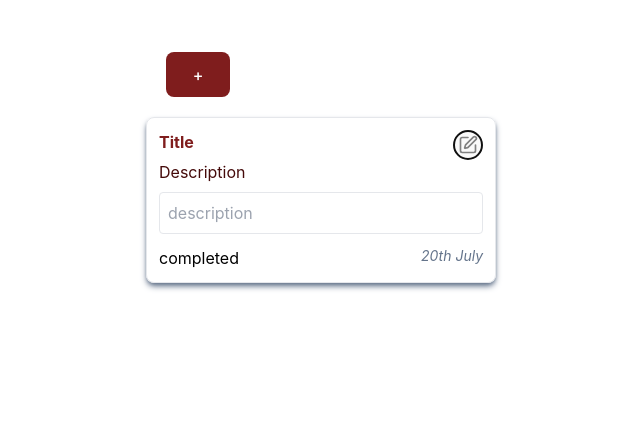
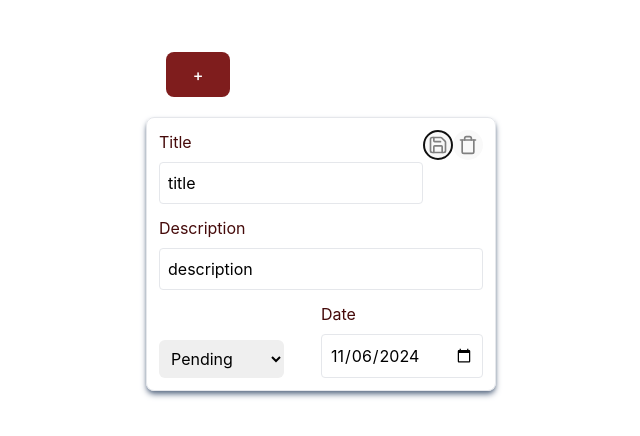
Before and after one commit to littlegod20/Online_Task_Mangement_System_Frontend, a React (Vite) app: page /home in a window 1280 px wide. Both pictures are taken after a click on the button 787 px from the left and 145 px from the top of the page. Shown: the top 436 px of the page, without its empty margins (319-959 px from the left). Built offline with nearby package versions, Linux system fonts and the light colour scheme.

Commit message:
added the fetch api call for tasks

```diff
--- a/src/components/TaskCard.tsx
+++ b/src/components/TaskCard.tsx
@@ -1,38 +1,66 @@
-import { Edit } from "lucide-react";
-import { useState } from "react";
+import { Edit, Save, Trash } from "lucide-react";
+import { SetStateAction, useState } from "react";
 import Input from "./common/Input";
+import Select from "./Select";
+import { TaskProps } from "../pages/common/Home";
 
 interface CardProps {
   title: string;
   description: string;
   status: string;
-  dueDate: string;
+  date: Date;
 }
 
 const TaskCard: React.FC<CardProps> = ({
   title,
   description,
   status,
-  dueDate,
+  date,
 }) => {
   const [isEditing, setIsEditting] = useState(false);
   return (
     <section className="flex flex-col min-w-80 w-[350px] max-w-96 border p-3 justify-center items-center space-y-3 rounded-lg shadow-md shadow-slate-500">
-      <div className="flex flex-col w-full">
-        <div className="flex flex-row justify-between">
-          <header className="font-bold capitalize text-red-900">{title}</header>
+      <div className="flex flex-col w-full space-y-3">
+        <div className="flex flex-row justify-between items-start">
+          {isEditing ? (
+            <Input
+              placeholder={title}
+              type="text"
+              name={title}
+              value={title}
+              onChange={() => console.log("ho")}
+            />
+          ) : (
+            <header className="font-bold capitalize text-red-900">
+              {title}
+            </header>
+          )}
+          <div className="flex">
             <button
               className="p-1 hover:bg-gray-300 rounded-full transition-colors"
               onClick={() => setIsEditting(!isEditing)}
             >
+              {isEditing ? (
+                <Save
+                  size={20}
+                  color="gray"
+                  onClick={() => console.log("saved!")}
+                />
+              ) : (
                 <Edit size={20} color="gray" />
+              )}
             </button>
+            <button className="p-1 hover:bg-gray-300 rounded-full transition-colors">
+              <Trash size={20} color="gray" />
+            </button>
+          </div>
         </div>
         {isEditing ? (
           <Input
             placeholder={description}
             type="text"
             name="description"
+            value={description}
             onChange={() => console.log("ho")}
           />
         ) : (
@@ -42,16 +70,41 @@ const TaskCard: React.FC<CardProps> = ({
         )}
       </div>
       <div className="flex justify-between w-full">
-        <p>{status}</p>
-        <p className="text-sm text-slate-500 italic">{dueDate}</p>
+        {isEditing ? (
+          <>
+            <div className="flex items-end w-1/2">
+              <Select
+                setTaskFormData={function (
+                  value: SetStateAction<TaskProps>
+                ): void {
+                  console.log(value);
+                  throw new Error("Function not implemented.");
+                }}
+              />
+            </div>
+            <div className="w-1/2">
+              <Input
+                placeholder={date.toISOString().slice(0, 10)}
+                type="date"
+                name="date"
+                value={date}
+                onChange={() => console.log("ho")}
+              />
+            </div>
+          </>
+        ) : (
+          <>
+            <p className="text-xs py-1 px-2 font-bold bg-slate-400 rounded-full opacity-80">
+              {status}
+            </p>
+            <p className="text-sm text-slate-500 italic">
+              {date.toISOString().slice(0, 10)}
+            </p>
+          </>
+        )}
       </div>
     </section>
   );
 };
 
 export default TaskCard;
-
-// title: string (task title)
-// description: string
-// status: enum ("pending", "in-progress", "completed")
-// dueDate: timestamp
--- a/src/components/common/Modal.tsx
+++ b/src/components/common/Modal.tsx
@@ -10,7 +10,7 @@ interface ModalProps {
 const Modal: React.FC<ModalProps> = ({ isOpen, onClose, title, children }) => {
   if (!isOpen) return null;
   return (
-    <div className="fixed inset-0 flex items-center justify-center bg-transparent">
+    <div className="fixed inset-0 flex items-center justify-center bg-transparent z-50">
 
       <div className="fixed inset-0 transition-opacity flex justify-center w-full items-center ">
         {/* main card */}
--- a/src/pages/common/Home.tsx
+++ b/src/pages/common/Home.tsx
@@ -22,7 +22,7 @@ const Home = () => {
   const [taskFormData, setTaskFormData] = useState<TaskProps>(taskData);
   const [isClicked, setIsClicked] = useState(false);
   const dispatch = useDispatch<AppDispatch>();
-  const { taskState, error } = useSelector((state: RootState) => state.task);
+  const { status, error } = useSelector((state: RootState) => state.task);
 
   const handleSubmit = async (e: React.FormEvent<HTMLFormElement>) => {
     e.preventDefault();
@@ -43,7 +43,7 @@ const Home = () => {
 
   useEffect(() => {
     console.log("error:", error);
-    console.log("status:", taskState);
+    console.log("status:", status);
   });
 
   return (
@@ -58,7 +58,7 @@ const Home = () => {
           title="Add Task"
         >
           <section>
-            <form className="space-y-3" onSubmit={handleSubmit}>
+            <form className="space-y-3 bg-white w-full" onSubmit={handleSubmit}>
               {taskForm.map((item, index) => (
                 <Input
                   key={index}
@@ -71,7 +71,7 @@ const Home = () => {
               ))}
 
               <Select setTaskFormData={setTaskFormData} />
-              <Button title="Submit" disabled={taskState === 'loading'} loadingTitle="Submitting..." />
+              <Button title="Submit" disabled={status === 'loading'} loadingTitle="Submitting..." />
             </form>
           </section>
         </Modal>
@@ -81,7 +81,7 @@ const Home = () => {
           <TaskCard
             title="title"
             description="description"
-            dueDate="20th July"
+            date={new Date()}
             status="completed"
           />
         </div>
--- a/src/state/slices/taskSlice.ts
+++ b/src/state/slices/taskSlice.ts
@@ -1,50 +1,64 @@
-import { createAsyncThunk, createSlice, PayloadAction } from "@reduxjs/toolkit"
-import { TaskProps } from "../../pages/common/Home"
-import { postProtectedData } from "../../services/api.services"
-import axios from "axios"
+import { createAsyncThunk, createSlice, PayloadAction } from "@reduxjs/toolkit";
+import { TaskProps } from "../../pages/common/Home";
+import {
+  fetchProtectedData,
+  postProtectedData,
+} from "../../services/api.services";
+import axios from "axios";
 
-
-interface TaskState extends Partial<TaskProps> {
-  taskState: "idle" | "loading" | "succeeded" | "failed",
+interface TaskState {
+  tasks: TaskProps[];
+  status: "idle" | "loading" | "succeeded" | "failed";
   error: unknown;
-  msg:string
+  msg: string;
 }
 
-const initialState:TaskState = {
-  title:'',
-  description:'',
-  status:'pending',
-  msg:'',
+const initialState: TaskState = {
+  tasks: [],
   error: null,
-  taskState:'idle'
-}
-
+  status: "idle",
+  msg: "",
+};
 
 const taskSlice = createSlice({
   name: "tasks",
   initialState,
-  reducers:{
-    setMessage: (state, action:PayloadAction<string>)=>{
-      state.msg = action.payload
-    }
+  reducers: {
+    setMessage: (state, action: PayloadAction<string>) => {
+      state.msg = action.payload;
+    },
   },
 
-  extraReducers:(builder)=>{
-    builder.addCase(postTaskData.pending, (state)=>{
-      state.taskState = "loading"
-    }).addCase(postTaskData.fulfilled, (state, action:PayloadAction<string>)=>{
-      state.taskState = "succeeded"
-      state.msg = action.payload
-      state.error = null
-    }).addCase(postTaskData.rejected, (state, action:PayloadAction<unknown>)=>{
-      state.taskState = "failed"
-      state.error = action.payload
-    })
-  }
-})
+  extraReducers: (builder) => {
+    builder
+      .addCase(postTaskData.pending, (state) => {
+        state.status = "loading";
+      })
+      .addCase(
+        postTaskData.fulfilled,
+        (state, action: PayloadAction<string>) => {
+          state.status = "succeeded";
+          state.msg = action.payload;
+          state.error = null;
+        }
+      )
+      .addCase(
+        postTaskData.rejected,
+        (state, action: PayloadAction<unknown>) => {
+          state.status = "failed";
+          state.error = action.payload;
+        }
+      );
+  },
+});
 
+// fetching tasks
+export const fetchTasks = createAsyncThunk("tasks/fetchTasks", async () => {
+  const response = await fetchProtectedData("/tasks");
+  return response.data;
+});
 
-
+// creating a task
 export const postTaskData = createAsyncThunk(
   "tasks/postTaskData",
   async (taskData: TaskProps, thunkApi) => {
@@ -80,6 +94,5 @@ export const postTaskData = createAsyncThunk(
   }
 );
 
-
-export default taskSlice.reducer
-export const {setMessage} = taskSlice.actions
+export default taskSlice.reducer;
+export const { setMessage } = taskSlice.actions;
--- a/src/utils/constants.ts
+++ b/src/utils/constants.ts
@@ -56,12 +56,12 @@ export const taskForm = [
     label: "date",
     placeholder: "deadline of submision",
     type: "date",
-  }
+  },
 ];
 
 export const taskData = {
   title: "",
   description: "",
-  date: new Date("2024-04-24"),
+  date: new Date(),
   status: "pending" as const,
 };
```
Lines whose indentation alone changed are shown as unchanged.
